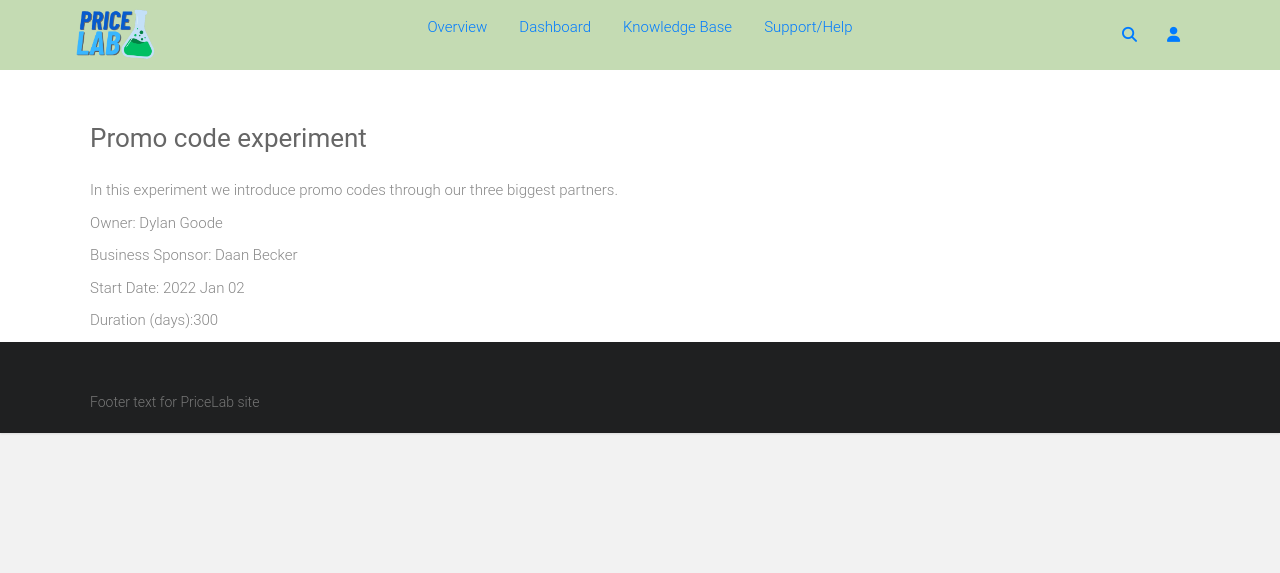
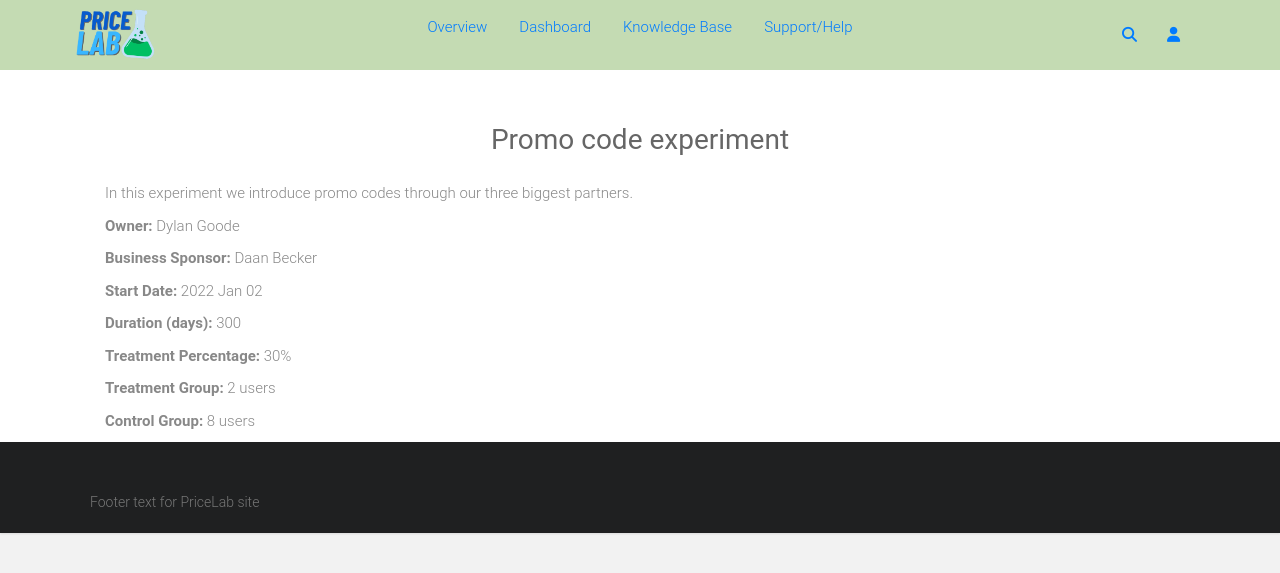
Before and after one commit to Barager/PriceLab-Django, a Django app: page /experiments/1/ in a window 1280 px wide. Shown: the top 573 px of the page. Run offline with Django 5.2, Linux system fonts and the light colour scheme; data comes from the database, SQL or seed files in the repository; some libraries are stand-ins or nearby versions.

Commit message:
Html page changes

```diff
--- a/pricelab/experiments/templates/experiment_detail.html
+++ b/pricelab/experiments/templates/experiment_detail.html
@@ -1,13 +1,20 @@
 {% extends "base.html" %}
 {% block content %}
-<div>
-    <h3>{{ experiment.name|capfirst}}</h3>
-    <p>{{ experiment.description }}</p>
-    <p>Owner: {{ experiment.owner }}</p>
+<div class="container">
+    <h2 class="experiment-title">{{ experiment.name|capfirst }}</h2>
+    <p class="experiment-description">{{ experiment.description }}</p>
+    <p><strong>Owner:</strong> {{ experiment.owner }}</p>
     {% if experiment.business_sponsor %}
-        <p>Business Sponsor: {{ experiment.business_sponsor }}</p>
+        <p><strong>Business Sponsor:</strong> {{ experiment.business_sponsor }}</p>
     {% endif %}
-    <p>Start Date: {{ experiment.start_date|date:"Y M d" }}</p>
-    <p>Duration (days):{{ experiment.duration_days }}</p>
+    <p><strong>Start Date:</strong> {{ experiment.start_date|date:"Y M d" }}</p>
+    <p><strong>Duration (days):</strong> {{ experiment.duration_days }}</p>
+
+    <!-- Additional Information for Treatment and Control Groups -->
+    <div class="experiment-info">
+        <p><strong>Treatment Percentage:</strong> {{ experiment.treatment_group_ratio }}%</p>
+        <p><strong>Treatment Group:</strong> {{ treatment_group.count }} users</p>
+        <p><strong>Control Group:</strong> {{ control_group.count }} users</p>
+    </div>
 </div>
 {% endblock %}
--- a/pricelab/experiments/views.py
+++ b/pricelab/experiments/views.py
@@ -16,8 +16,22 @@ def home(request):
 def experiment_detail(request, experiment_id):
     try:
         experiment = Experiment.objects.get(id=experiment_id)
+        treatment_group = experiment.treatment_group.all()
+        control_group = experiment.control_group.all()
+    except Experiment.DoesNotExist:
+        raise Http404('Experiment not found')
+
+    return render(request, 'experiment_detail.html', {
+        'experiment': experiment,
+        'treatment_group': treatment_group,
+        'control_group': control_group,
+    })
+
+def dashboard(request, experiment_id):
+    try:
+        experiment = Experiment.objects.get(id=experiment_id)
     except Experiment.DoesNotExist:
         raise Http404('experiment not found')
-    return render(request,'experiment_detail.html', {
+    return render(request, 'dashboard.html', {
         'experiment': experiment,
     })
--- a/pricelab/pricelab/urls.py
+++ b/pricelab/pricelab/urls.py
@@ -6,5 +6,6 @@ from experiments import views
 urlpatterns = [
     path('admin/', admin.site.urls),
     path('', views.home, name='home'),
-    path('experiments/<int:experiment_id>/', views.experiment_detail, name='experiment_detail')
+    path('experiments/<int:experiment_id>/', views.experiment_detail, name='experiment_detail'),
+    path('dashboard/<int:experiment_id>/', views.dashboard, name='dashboard')
 ]
--- a/pricelab/static/style.css
+++ b/pricelab/static/style.css
@@ -356,6 +356,25 @@ dd {
     background-color: #8acf93;
 }
 
+/*
+====> Show Result btn
+--------------------------------------------------------------*/
+
+
+.btn-custom {
+    font-size: 16px;
+    color: #000000;
+    border: none;
+    background-color: transparent;
+    text-decoration: none;
+    transition: text-decoration 0.3s;
+}
+
+.btn-custom:hover {
+    text-decoration: underline;
+}
+
+
 
 /*
 ====> Experiment Other
@@ -411,3 +430,44 @@ dd {
     margin-left: 15px !important; /* Forces the spacing between icons */
     margin-right: 15px !important;
 }
+
+
+/*
+====> Results Dashboard
+--------------------------------------------------------------*/
+
+.container {
+    margin: auto;
+}
+
+.experiment-details {
+    margin-bottom: 20px;
+}
+
+.experiment-title {
+    text-align: center;
+}
+
+.charts {
+    display: flex;
+    flex-wrap: wrap;
+    gap: 20px;
+}
+
+.chart {
+    flex: 1 1 calc(50% - 20px);
+    max-width: calc(50% - 20px);
+    box-shadow: 0 0 10px rgba(0, 0, 0, 0.1);
+    padding: 10px;
+    border-radius: 8px;
+    background-color: #fff;
+    text-align: center;
+	margin-bottom: 20px;
+}
+
+.chart img {
+    max-width: 100%;
+    height: auto;
+    border-radius: 4px;
+    margin-bottom: 10px;
+}
```
Also changed, not shown: pricelab/experiments/templates/dashboard.html (added, +35 -0 lines), pricelab/experiments/templates/home.html (+5 -2 lines), pricelab/static/images/Avg_minutes_compare.jpeg (added), pricelab/static/images/cumulative_minutes_compare.jpeg (added), pricelab/static/images/minutes_distribution_control.jpeg (added), pricelab/static/images/minutes_distribution_treatment.jpeg (added).
